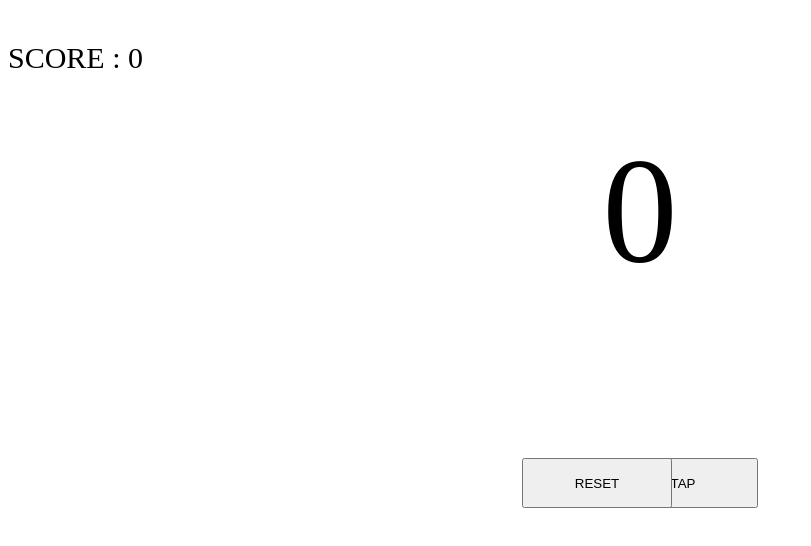
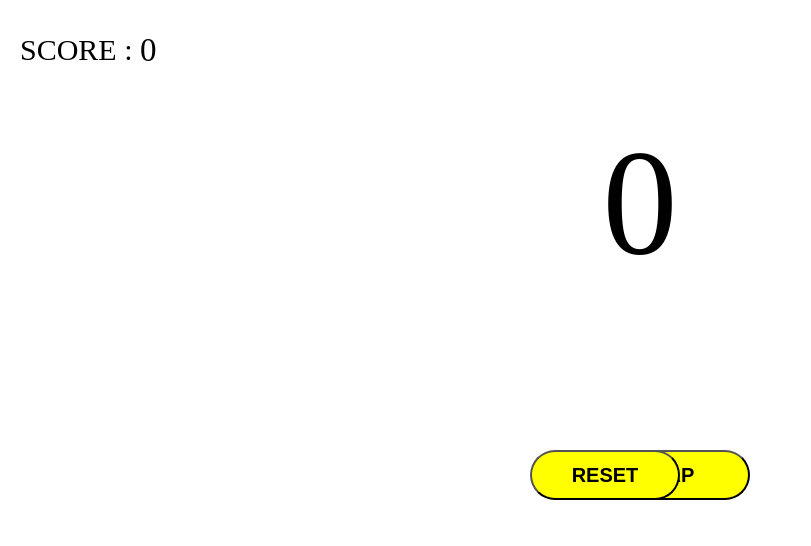
Before and after one commit to divyanshgotnochill/counter, a plain HTML site: page index.html in a window 1280 px wide. Shown: the whole page, without its empty margins (0-811 px from the left). Drawn offline with Linux system fonts and the light colour scheme.

Commit message:
made resposive, color change

```diff
--- a/index.html
+++ b/index.html
@@ -3,63 +3,9 @@
 <head>
     <meta charset="UTF-8">
     <meta name="viewport" content="width=device-width, initial-scale=1.0">
+    <link rel="stylesheet" href="style.css">
     <title>Counter</title>
-    <style>
-        .count-wrap{
-            /* background-color: red; */
-            height: 500px;
-            position: relative;
-            display: flex;
-            justify-content: center;
-        }
 
-        .tapper{
-            bottom: 0;
-            height: 50px;
-            width: 150px;
-            left: 600px;
-            position: absolute;
-        }
-
-        .reset{
-            position: absolute;
-            height: 50px;
-            width: 150px;
-            right: 600px;
-            bottom: 0;
-        }
-
-        .counter{
-            font-size: 150px;
-            /* background-color: yellow; */
-            height: 105px;
-            width: 65px;
-            display: flex;
-            justify-content: center;
-            align-items: center;
-        }
-
-        .score{
-            position: absolute;
-            /* background-color: red; */
-            display: flex;
-            align-items: center;
-            font-size: 30px;
-            left: 120px;
-            height: 40px;
-            width: auto;
-        }
-
-        .score-text{
-            display: flex;
-            align-items: center;
-            /* background-color: yellow; */
-            position: absolute;
-            left: 0;
-            font-size: 30px;
-            height: 40px;
-        }
-    </style>
 </head>
 <body>
     <div class="count-wrap">
--- /dev/null
+++ b/style.css
@@ -0,0 +1,89 @@
+*{
+    padding: 0;
+    margin: 0;
+}
+.count-wrap{
+    /* background-color: red; */
+    height: 500px;
+    width: auto;
+    position: relative;
+    display: flex;
+    justify-content: center;
+}
+
+.tapper{
+    bottom: 0;
+    height: 50px;
+    width: 150px;
+    left: 600px;
+    position: absolute;
+    border-radius: 40px;
+    background-color: yellow;
+    background-color: yellow;
+    font-size: 20px;
+    font-weight: 700
+}
+
+.reset{
+    position: absolute;
+    height: 50px;
+    width: 150px;
+    right: 600px;
+    bottom: 0;
+    border-radius: 40px;
+    background-color: yellow;
+    font-size: 20px;
+    font-weight: 700;
+}
+
+.counter{
+    margin: 150px;
+    font-size: 150px;
+    /* background-color: yellow; */
+    height: 105px;
+    width: 65px;
+    display: flex;
+    justify-content: center;
+    align-items: center;
+}
+
+.score{
+    margin-top: 30px;
+    margin-left: 20px;
+    position: absolute;
+    /* background-color: red; */
+    display: flex;
+    align-items: center;
+    font-size: 33px;
+    left: 120px;
+    height: 40px;
+    width: auto;
+}
+
+.score-text{
+    margin-top: 30px;
+    margin-left: 20px;
+    display: flex;
+    align-items: center;
+    /* background-color: yellow; */
+    position: absolute;
+    left: 0;
+    font-size: 30px;
+    height: 40px;
+}
+
+@media screen and (max-width : 500px){
+    .count-wrap{
+        /* background-color: blue; */
+        height: 600px;
+    }
+
+    .tapper{
+        left: 50px;
+    }
+
+    .reset{
+        right: auto;
+        left: 220px;
+    }
+}
```
